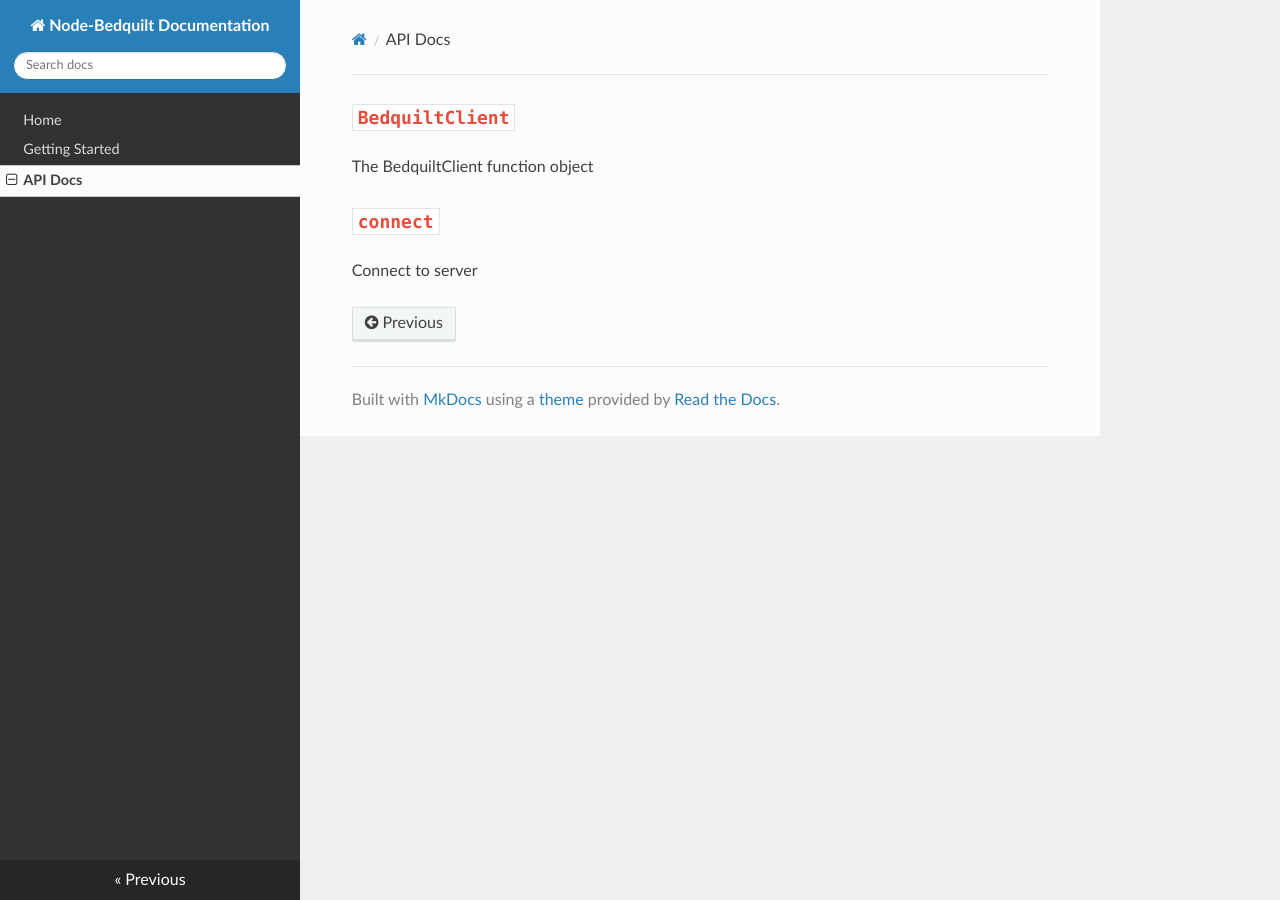
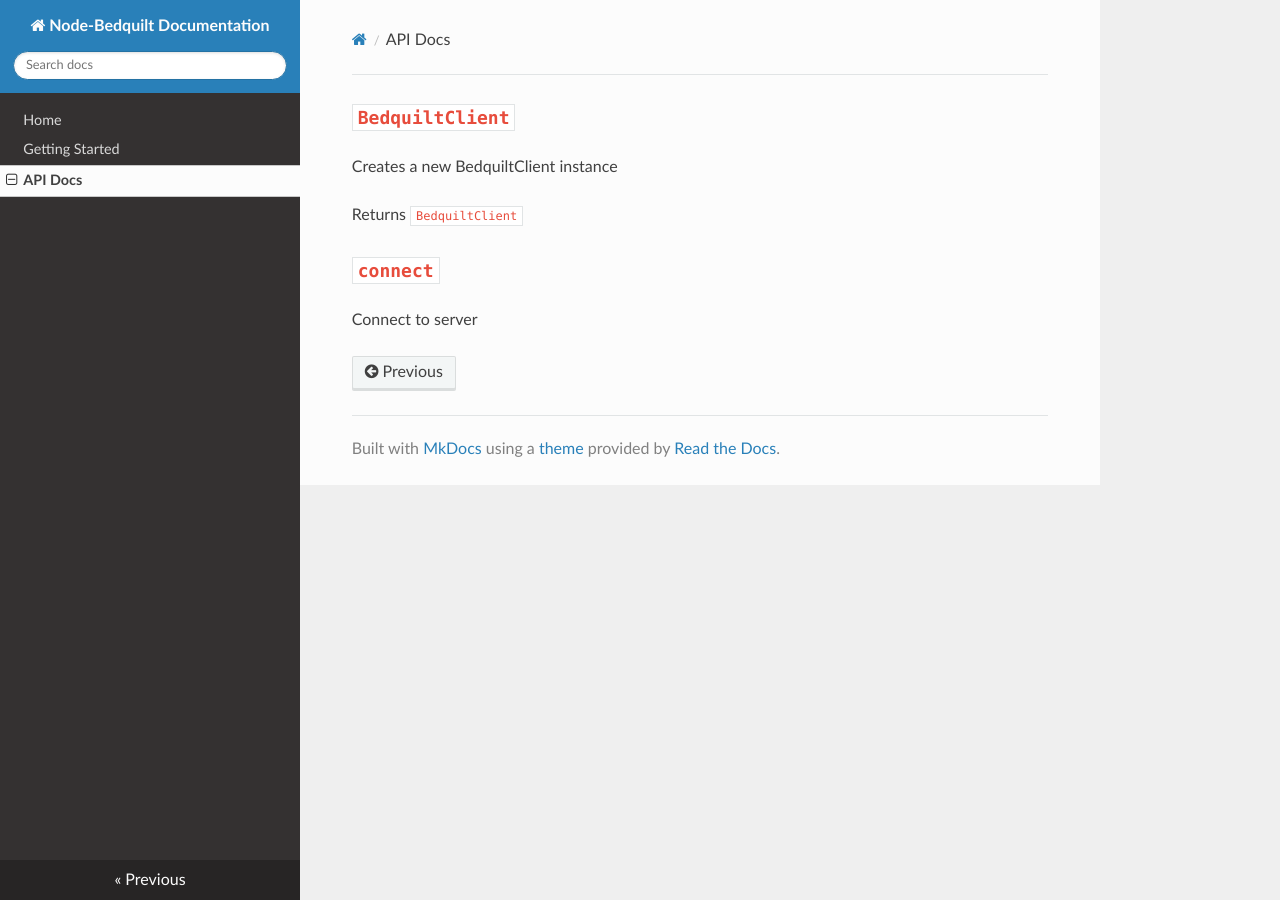
Before and after one commit to BedquiltDB/node-bedquilt, an MkDocs documentation site: the page built from docs/api_docs.md, in a window 1280 px wide. Built offline with MkDocs 1.6.1, drawn with Linux system fonts in a browser that asks for light colours; nearby versions of some CDN libraries; old or Windows-style settings are respelled for this version of MkDocs.

Commit message:
start on docs

```diff
--- a/docs/api_docs.md
+++ b/docs/api_docs.md
@@ -1,10 +1,11 @@
 ## `BedquiltClient`
 
-The BedquiltClient function object
+Creates a new BedquiltClient instance
 
 
 
 
+Returns `BedquiltClient`
 
 ## `connect`
 
--- a/index.js
+++ b/index.js
@@ -5,7 +5,9 @@
 var pg = require('pg');
 
 /**
- * The BedquiltClient function object
+ * Creates a new BedquiltClient instance
+ * @class
+ * @return {BedquiltClient}
  */
 function BedquiltClient() {};
 
```
Also changed, not shown: 1 other file.
